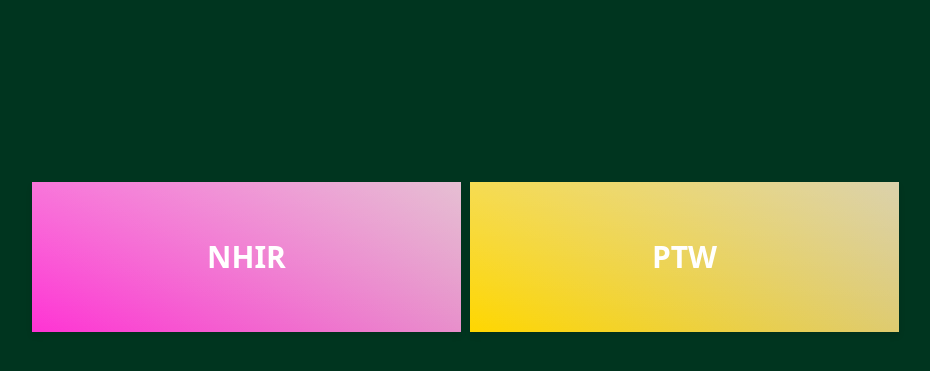
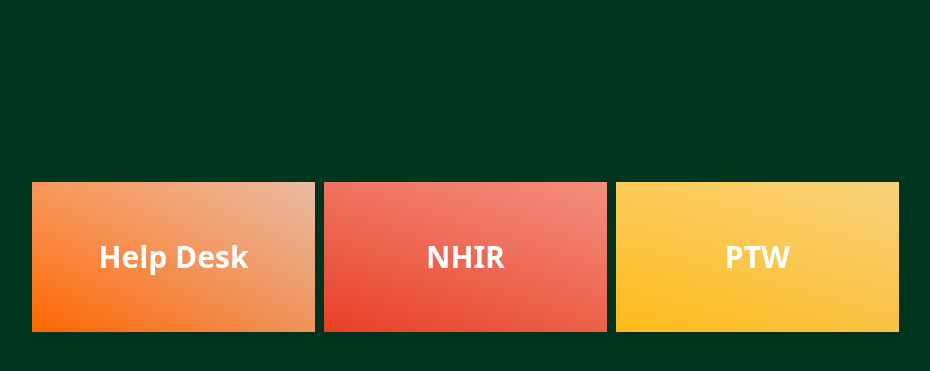
Before and after one commit to un-caught/ptw, a Django app: page /dashboard/ in a window 1280 px wide. Shown: the part 208-579 px from the top of the page, without its empty margins (177-1107 px from the left). Run offline with Django 4.2, Linux system fonts and the light colour scheme; a user stored in the database is signed in; data comes from the database, SQL or seed files in the repository; some libraries are stand-ins or nearby versions.

Commit message:
Add files via upload

```diff
--- a/app/templates/dashboard.html
+++ b/app/templates/dashboard.html
@@ -139,17 +139,17 @@
           Internet Guest Access
         </a>
       </div> {% endcomment %}
-      {% comment %} <div class="col-4 mb-3">
+      <div class="col-4 mb-3">
         <a href="{% url 'helpdesk:home' %}" class="link-box" style="background: linear-gradient(45deg, #ff6600,rgb(229, 169, 138));
                                                                      box-shadow: 0 4px 6px rgba(0, 0, 0, 0.1);
                                                                      position: relative; font-size: 30px;">
           <span style="position: absolute; top: 0; left: 0; width: 100%; height: 100%; background: linear-gradient(rgba(255, 255, 255, 0.2), rgba(255, 255, 255, 0));"></span>
           <b>Help Desk </b>
         </a>
-      </div> {% endcomment %}
+      </div>
       {% if is_staff %}
-      <div class="col-6 mb-3">
-        <a href="{% url 'app:client' %}" class="link-box" style="background: linear-gradient(45deg, #FF33D4,rgb(228, 173, 201));
+      <div class="col-4 mb-3">
+        <a href="{% url 'app:client' %}" class="link-box" style="background: linear-gradient(45deg, #E83F25, #f0715d);
                                                                      box-shadow: 0 4px 6px rgba(0, 0, 0, 0.1);
                                                                      position: relative; font-size: 30px;">
           <span style="position: absolute; top: 0; left: 0; width: 100%; height: 100%; background: linear-gradient(rgba(255, 255, 255, 0.2), rgba(255, 255, 255, 0));"></span>
@@ -157,8 +157,8 @@
         </a>
       </div>
       {% elif is_supervisor %}
-      <div class="col-6 mb-3">
-        <a href="{% url 'app:supervisor' %}" class="link-box" style="background: linear-gradient(45deg, #FF33D4,rgb(221, 179, 200));
+      <div class="col-4 mb-3">
+        <a href="{% url 'app:supervisor' %}" class="link-box" style="background: linear-gradient(45deg, #E83F25, #f0715d);
                                                                      box-shadow: 0 4px 6px rgba(0, 0, 0, 0.1);
                                                                      position: relative; font-size: 30px;">
           <span style="position: absolute; top: 0; left: 0; width: 100%; height: 100%; background: linear-gradient(rgba(255, 255, 255, 0.2), rgba(255, 255, 255, 0));"></span>
@@ -166,8 +166,8 @@
         </a>
       </div>
       {% elif is_manager %}
-      <div class="col-6 mb-3">
-        <a href="{% url 'app:manager' %}" class="link-box" style="background: linear-gradient(45deg, #FF33D4,rgb(211, 156, 183));
+      <div class="col-4 mb-3">
+        <a href="{% url 'app:manager' %}" class="link-box" style="background: linear-gradient(45deg, #E83F25, #f0715d);
                                                                      box-shadow: 0 4px 6px rgba(0, 0, 0, 0.1);
                                                                      position: relative; font-size: 30px;">
           <span style="position: absolute; top: 0; left: 0; width: 100%; height: 100%; background: linear-gradient(rgba(255, 255, 255, 0.2), rgba(255, 255, 255, 0));"></span>
@@ -175,8 +175,8 @@
         </a>
       </div>
       {% else %}
-      <div class="col-6 mb-3">
-        <a class="link-box" style="background: linear-gradient(45deg, #FF33D4,rgb(224, 175, 200));
+      <div class="col-4 mb-3">
+        <a class="link-box" style="background: linear-gradient(45deg, #E83F25, #f0715d);
                                   box-shadow: 0 4px 6px rgba(0, 0, 0, 0.1);
                                   position: relative; font-size: 30px;">
           <span style="position: absolute; top: 0; left: 0; width: 100%; height: 100%; background: linear-gradient(rgba(255, 255, 255, 0.2), rgba(255, 255, 255, 0));"></span>
@@ -186,8 +186,8 @@
       {% endif %}
 
       {% if is_vendor %}
-      <div class="col-6 mb-3">
-        <a href="{% url 'app:client' %}" class="link-box" style="background: linear-gradient(45deg, #FFD700,rgb(228, 213, 154));
+      <div class="col-4 mb-3">
+        <a href="{% url 'app:client' %}" class="link-box" style="background: linear-gradient(45deg, #FEBA17, #f7c759);
                                                                      box-shadow: 0 4px 6px rgba(0, 0, 0, 0.1);
                                                                      position: relative; font-size: 30px;">
           <span style="position: absolute; top: 0; left: 0; width: 100%; height: 100%; background: linear-gradient(rgba(255, 255, 255, 0.2), rgba(255, 255, 255, 0));"></span>
@@ -195,8 +195,8 @@
         </a>
       </div>
       {% elif is_supervisor %}
-      <div class="col-6 mb-3">
-        <a href="{% url 'app:supervisor' %}" class="link-box" style="background: linear-gradient(45deg, #FFD700,rgb(228, 214, 158));
+      <div class="col-4 mb-3">
+        <a href="{% url 'app:supervisor' %}" class="link-box" style="background: linear-gradient(45deg, #FEBA17, #f7c759);
                                                                      box-shadow: 0 4px 6px rgba(0, 0, 0, 0.1);
                                                                      position: relative; font-size: 30px;">
           <span style="position: absolute; top: 0; left: 0; width: 100%; height: 100%; background: linear-gradient(rgba(255, 255, 255, 0.2), rgba(255, 255, 255, 0));"></span>
@@ -204,8 +204,8 @@
         </a>
       </div>
       {% elif is_manager %}
-      <div class="col-6 mb-3">
-        <a href="{% url 'app:manager' %}" class="link-box" style="background: linear-gradient(45deg, #FFD700,rgb(219, 207, 159));
+      <div class="col-4 mb-3">
+        <a href="{% url 'app:manager' %}" class="link-box" style="background: linear-gradient(45deg, #FEBA17, #f7c759);
                                                                      box-shadow: 0 4px 6px rgba(0, 0, 0, 0.1);
                                                                      position: relative; font-size: 30px;">
           <span style="position: absolute; top: 0; left: 0; width: 100%; height: 100%; background: linear-gradient(rgba(255, 255, 255, 0.2), rgba(255, 255, 255, 0));"></span>
@@ -213,8 +213,8 @@
         </a>
       </div>
       {% else %}
-      <div class="col-6 mb-3">
-        <a class="link-box" style="background: linear-gradient(45deg, #FFD700,rgb(211, 199, 151));
+      <div class="col-4 mb-3">
+        <a class="link-box" style="background: linear-gradient(45deg, #FEBA17, #f7c759);
                                   box-shadow: 0 4px 6px rgba(0, 0, 0, 0.1);
                                   position: relative; font-size: 30px;">
           <span style="position: absolute; top: 0; left: 0; width: 100%; height: 100%; background: linear-gradient(rgba(255, 255, 255, 0.2), rgba(255, 255, 255, 0));"></span>
```
Also changed, not shown: app/templates/login.html (+11 -0 lines).
